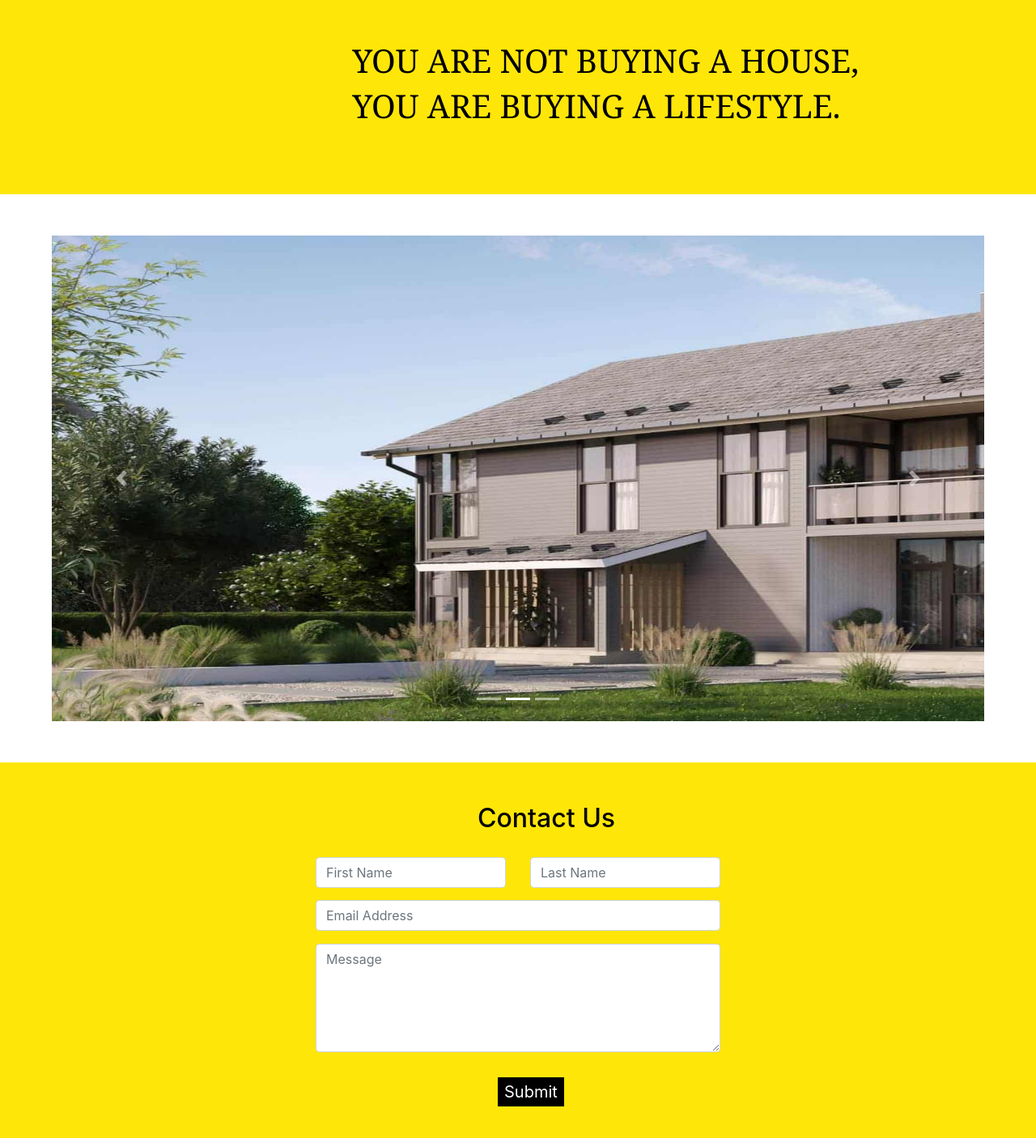
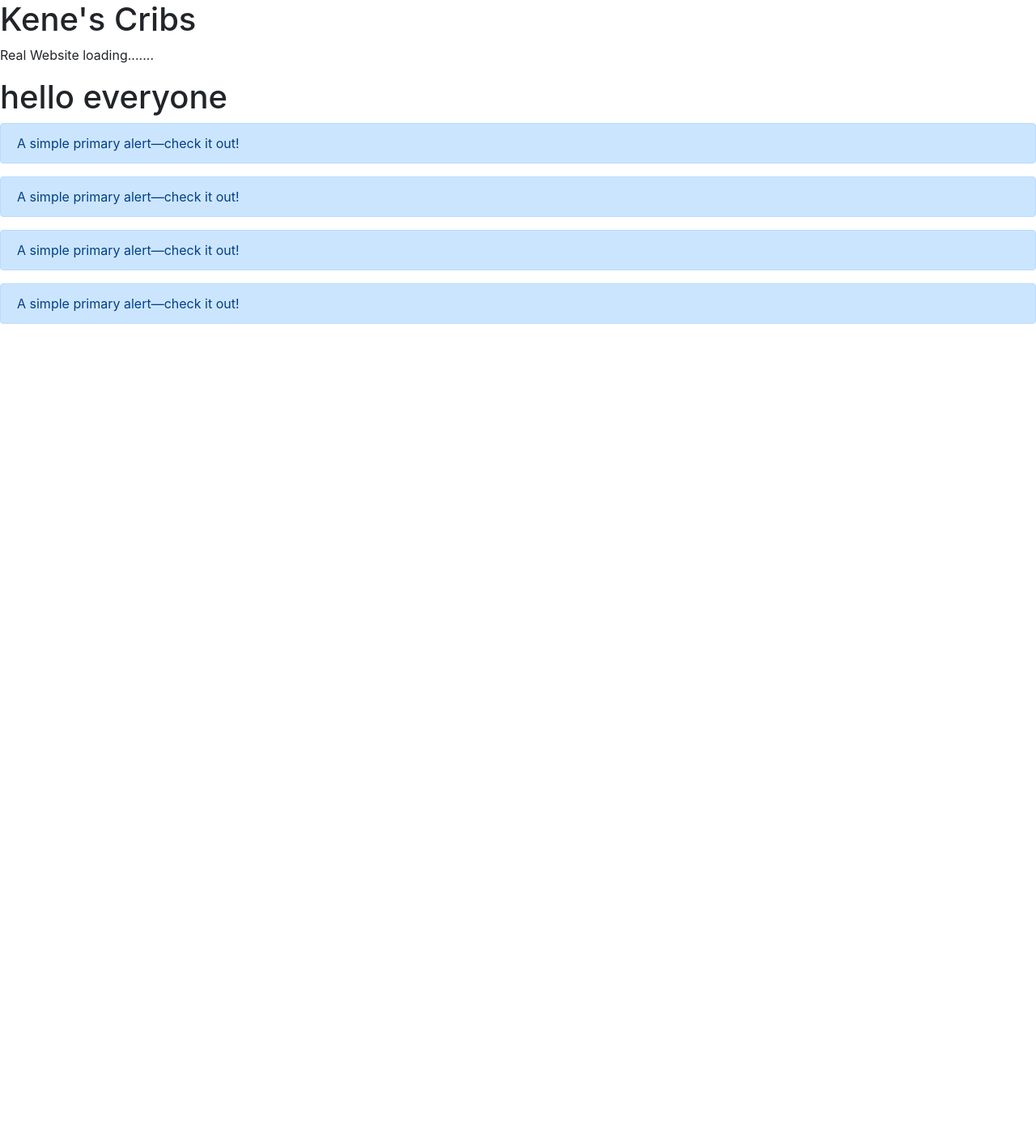
Before and after one commit to batuhan-basoglu/Kene-s-Cribs-Website, a React (Create React App) app: page / in a window 1280 px wide. Shown: the top 1406 px of the page at 81% size. After the commit the page ends 800 px from the top, so only its background shows below. Built offline with nearby package versions, Linux system fonts and the light colour scheme.

Commit message:
Reverted the file.

```diff
--- a/src/App.js
+++ b/src/App.js
@@ -1,11 +1,28 @@
 import { Component } from "react";
-import Homepage from './homePage/Homepage'
 
 class App extends Component {
   render() {
     return (
       <div className="App">
-        <Homepage/>
+        <header className="App-header">
+          <h1>Kene's Cribs</h1>
+          <p>Real Website loading.......</p>
+        </header>
+        <section>
+          <h1>hello everyone</h1>
+          <div class="alert alert-primary" role="alert">
+            A simple primary alert—check it out!
+          </div>
+          <div class="alert alert-primary" role="alert">
+            A simple primary alert—check it out!
+          </div>
+          <div class="alert alert-primary" role="alert">
+            A simple primary alert—check it out!
+          </div>
+          <div class="alert alert-primary" role="alert">
+            A simple primary alert—check it out!
+          </div>
+        </section>
       </div>
     );
   }
--- a/src/homePage/Homepage.css
+++ /dev/null
@@ -1,62 +0,0 @@
-.colored-section {
-    background-color: #ffe609;
-    color: #000000;
-    white-space: nowrap;
-}
-
-.white-section {
-    background-color: #ffffff;
-}
-
-#title .container-fluid {
-    padding: 4% 34% 6%;
-    text-align: left;
-    font-family: "Georgia";
-}
-
-.housesIntro{
-    padding: 4% 5%;
-}
-
-.contactIntro{
-    padding-left: 30%;
-    padding-right: 30%;
-    padding-bottom: 80px;
-}
-
-.carouselSection {
-    margin: 2% 8%;
-}
-
-.headerImg{
-    width: 2000px;
-    height: 600px;
-}
-
-.heading-1{
-    padding-left: 40%;
-    padding-top: 10%;
-    padding-bottom: 20px;
-}
-
-.formhelper{
-    padding-bottom: 15px;
-}
-
-.button-1 {
-    background-color: rgb(0, 0, 0);
-    border-color: transparent;
-    color: #ffffff;
-    font-size: 20px;
-}
-
-.button-1:hover {
-    background-color: rgb(92, 92, 92);
-    color: #ffffff;
-    border-color: transparent;
-}
-
-.buttonhelper {
-    padding-left: 45%;
-    padding-top: 15px;
-}
--- a/src/homePage/Homepage.js
+++ /dev/null
@@ -1,107 +0,0 @@
-import { Component } from "react";
-import './Homepage.css';
-import house1 from '../images/house1.jpg';
-import house2 from '../images/house2.jpg';
-import house3 from '../images/house3.jpg';
-import Carousel from 'react-bootstrap/Carousel'
-
-class Homepage extends Component {
-    constructor(props) {
-        super(props);
-        this.state = {
-            firstname: '',
-            lastname: '',
-            email: '',
-            message: ''
-        }
-    }
-
-    render() {
-        return (
-            <div className="Homepage">
-                <section className="colored-section" id="title">
-                    <div className="container-fluid">
-                        <div className="row">
-                            <div className="col-12">
-                                <h1 className="big-heading">YOU ARE NOT BUYING A HOUSE, </h1>
-                                <h1 className="big-heading">YOU ARE BUYING A LIFESTYLE. </h1>
-                            </div>
-                        </div>
-                    </div>
-                </section>
-                <section className="white-section" id="white-section">
-                    <div className="housesIntro">
-                        <Carousel>
-                            <Carousel.Item>
-                                <img
-                                    className="headerImg"
-                                    src={house1}
-                                    alt="First House"
-                                />
-                            </Carousel.Item>
-                            <Carousel.Item>
-                                <img
-                                    className="headerImg"
-                                    src={house2}
-                                    alt="Second House"
-                                />
-
-                            </Carousel.Item>
-                            <Carousel.Item>
-                                <img
-                                    className="headerImg"
-                                    src={house3}
-                                    alt="Third House"
-                                />
-
-                            </Carousel.Item>
-                        </Carousel>
-                    </div>
-                </section>
-                <section class="colored-section" id="contact">
-                    <div className="container-fluid">
-                        <div className="contactIntro">
-                            <h2 className="heading-1">Contact Us</h2>
-                            <form id="contact-form" onSubmit={this.handleSubmit.bind(this)} method="POST">
-                                <div className="formhelper row">
-                                    <div className="col-6">
-                                        <input type="text" className="form-control" placeholder="First Name" value={this.state.name} onChange={this.onNameChange.bind(this)} />
-                                    </div>
-                                    <div className="col-6">
-                                        <input type="text" className="form-control" placeholder="Last Name" value={this.state.name} onChange={this.onNameChange.bind(this)} />
-                                    </div>
-                                </div>
-                                <div className="form-group">
-                                    <input type="email" className="form-control" placeholder="Email Address" aria-describedby="emailHelp" value={this.state.email} onChange={this.onEmailChange.bind(this)} />
-                                </div>
-                                <div className="form-group">
-                                    <textarea className="form-control" placeholder="Message" rows="5" value={this.state.message} onChange={this.onMessageChange.bind(this)} />
-                                </div>
-                                <div className="buttonhelper">
-                                    <button type="submit" className="button-1">Submit</button>
-                                </div>
-                            </form>
-                        </div>
-                    </div>
-                </section>
-            </div>
-        );
-    }
-
-    onNameChange(event) {
-        this.setState({ name: event.target.value })
-    }
-
-    onEmailChange(event) {
-        this.setState({ email: event.target.value })
-    }
-
-    onMessageChange(event) {
-        this.setState({ message: event.target.value })
-    }
-
-    handleSubmit(event) {
-    }
-}
-
-export default Homepage;
```
